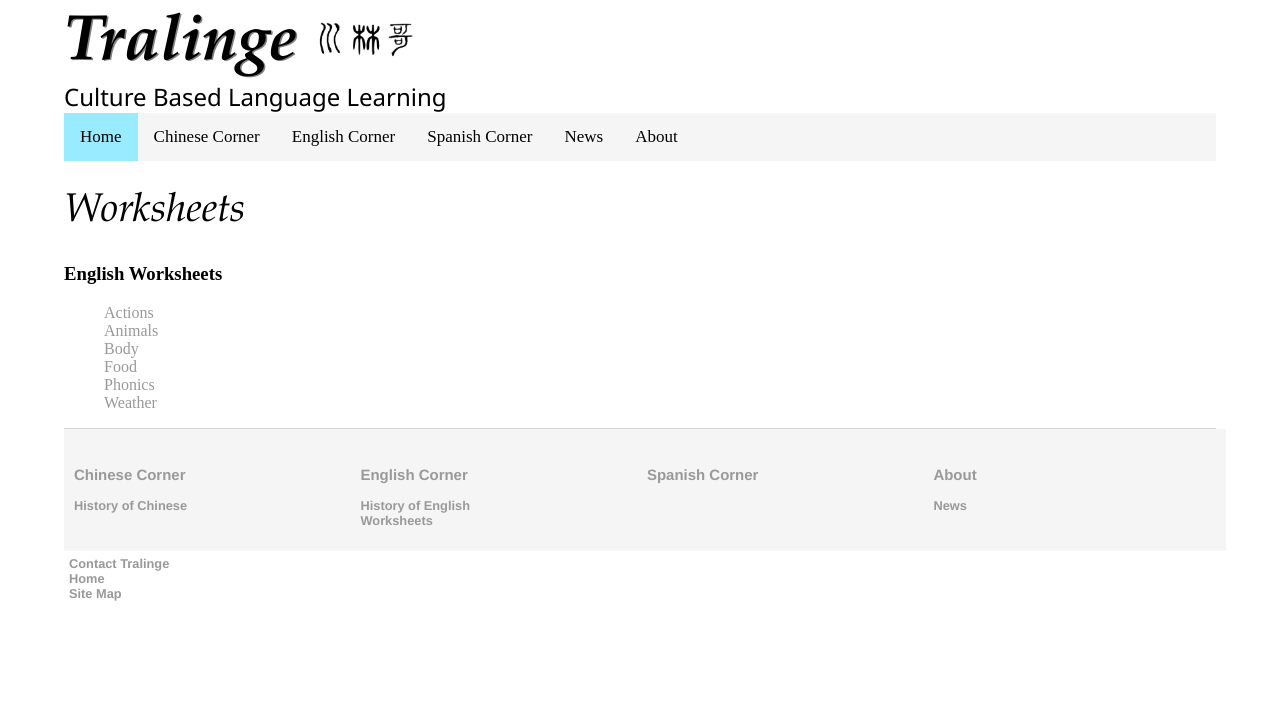
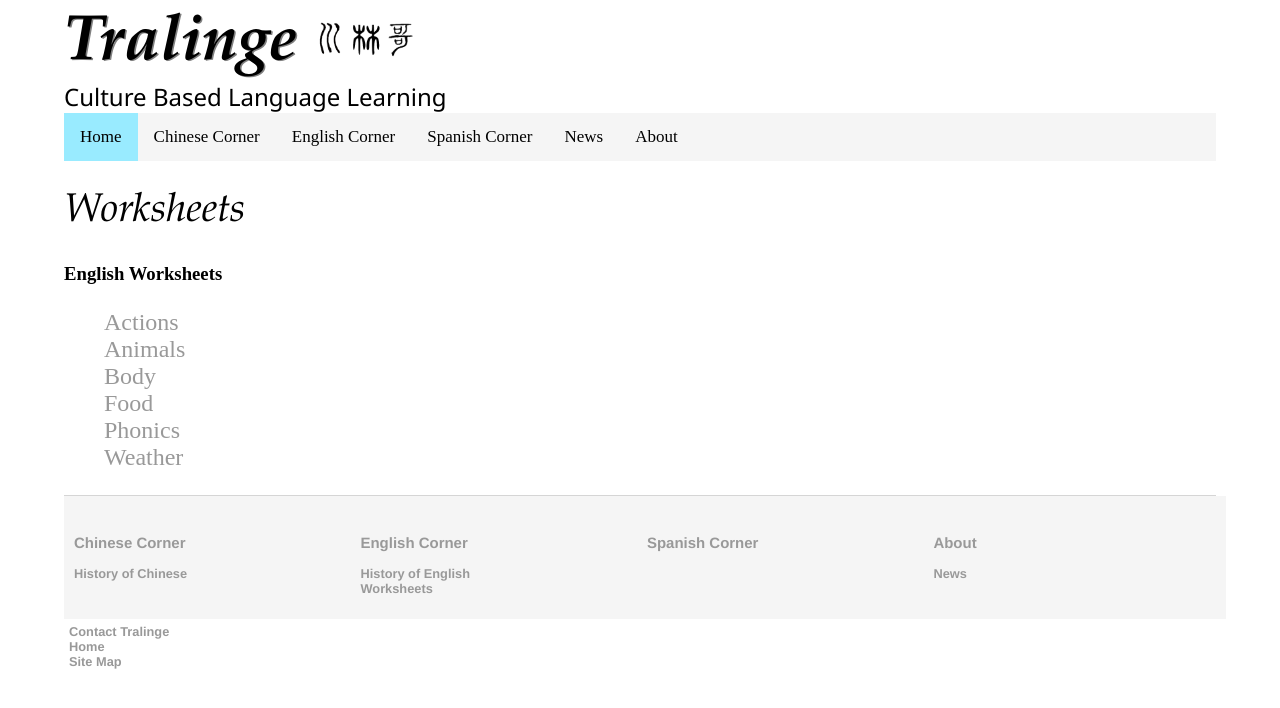
Before and after one commit to Tralinge/tralinge.github.io, a Jekyll site: the page built from english_corner/worksheets.html, in a window 1280 px wide. Shown: the top 708 px of the page. Built offline with Jekyll 4.4.1, drawn with Linux system fonts in a browser that asks for light colours.

Commit message:
Update ec_worksheets_links.html

```diff
--- a/_includes/ec_worksheets_links.html
+++ b/_includes/ec_worksheets_links.html
@@ -1,5 +1,5 @@
 <h3>English Worksheets</h3>
-<ul style="list-style-type: none;">
+<ul style="list-style-type: none; font-size: 1.5em">
 	<li><a href="https://www.tralinge.com/english_corner/worksheets/actions.html">Actions</a></li>
 	<li><a href="https://www.tralinge.com/english_corner/worksheets/animals.html">Animals</a></li>
 	<li><a href="https://www.tralinge.com/english_corner/worksheets/body.html">Body</a></li>
```
